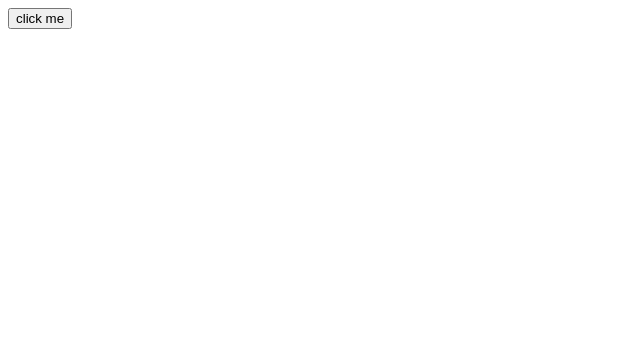
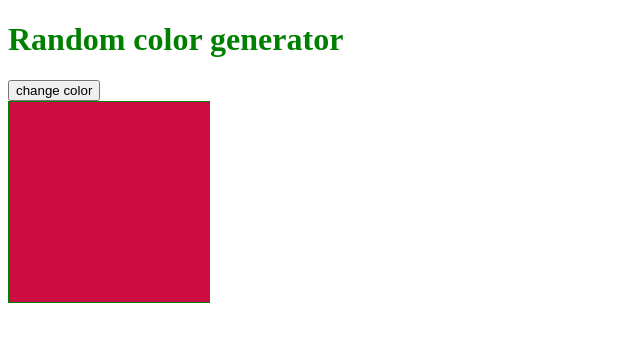
Before and after one commit to kanjulakadambari/javascript, a plain HTML site: page index.html in a window 1280 px wide. Shown: the whole page, without its empty margins (0-640 px from the left). Drawn offline with Linux system fonts and the light colour scheme.

Commit message:
radaom color genarating

```diff
--- a/index.html
+++ b/index.html
@@ -10,10 +10,25 @@
 
 
    <!-- <h1 id = "display">hello</h1>
-    <button onclick="myFun()">click me</button> -->
+    <button onclick="myFun()">click me</button>
 
     <button onclick="myFun()">click me</button>
-    <img id ="display"></img>
+    <img id ="display"></img>-->
+
+    <!--<input type = "text" id ="value1">
+    <input type = "text" id ="value2">
+
+    <p id ="display"></p>
+    <button onclick="add()">add</button>
+    <button onclick="sub()">sub</button>
+    <button onclick="multi()">multi</button>-->
+
+    <!--random color generating-->
+
+    <h1>Random color generator</h1>
+    <button onclick="changeColor()">change color</button>
+    <div id="display" style="height:200px; width: 200px; border: 1px solid green;"></div>
+
 
     <script src="script.js"></script>
 </body>
--- a/script.js
+++ b/script.js
@@ -91,7 +91,7 @@ para[0].innerHTML ="hey";*/
 
 }*/
 
-let isShow = true
+/*let isShow = true
 const myFun = () => {
 
     let display = document.getElementById("display")
@@ -104,4 +104,42 @@ const myFun = () => {
         display.src = "https://tse4.mm.bing.net/th/id/OIP.ubwBIfs0I_XeI62cmaBONAHaE8?pid=Api&P=0&h=180"
         isShow = !isShow
     }
+}*/
+
+/*const add = () => {
+    event.preventDefault()
+    let val1 = Number(document.getElementById("value1").value);
+    let val2 = Number(document.getElementById("value2").value);
+    let display = document.getElementById("display")
+
+    display.innerHTML = `the sum of ${val1} and ${val2} is ${val1 + val2}`
 }
+const sub = () => {
+    event.preventDefault()
+    let val1 = Number(document.getElementById("value1").value);
+    let val2 = Number(document.getElementById("value2").value);
+    let display = document.getElementById("display")
+    display.innerHTML = `the diff of ${val1} and ${val2} is ${val1 - val2}`
+}
+const multi = () => {
+    event.preventDefault()
+    let val1 = Number(document.getElementById("value1").value);
+    let val2 = Number(document.getElementById("value2").value);
+    let display = document.getElementById("display")
+    display.innerHTML = `the multi of ${val1} and ${val2} is ${val1 * val2}`
+}*/
+
+const changeColor = () => {
+    let display = document.getElementById("display")
+    let color = "#"
+    let colorCodes = [0,1, 2, 3, 4, 5, 6, 7, 8, 9, 'a', 'b', 'c', 'd', 'e', 'f' ]
+
+    for(let i=0; i<6; i++){
+        let randomo = Math.floor(Math.random()*16)
+        color += colorCodes[randomo]
+
+        display.style.backgroundColor =color
+    }
+}
+
+changeColor()
```
